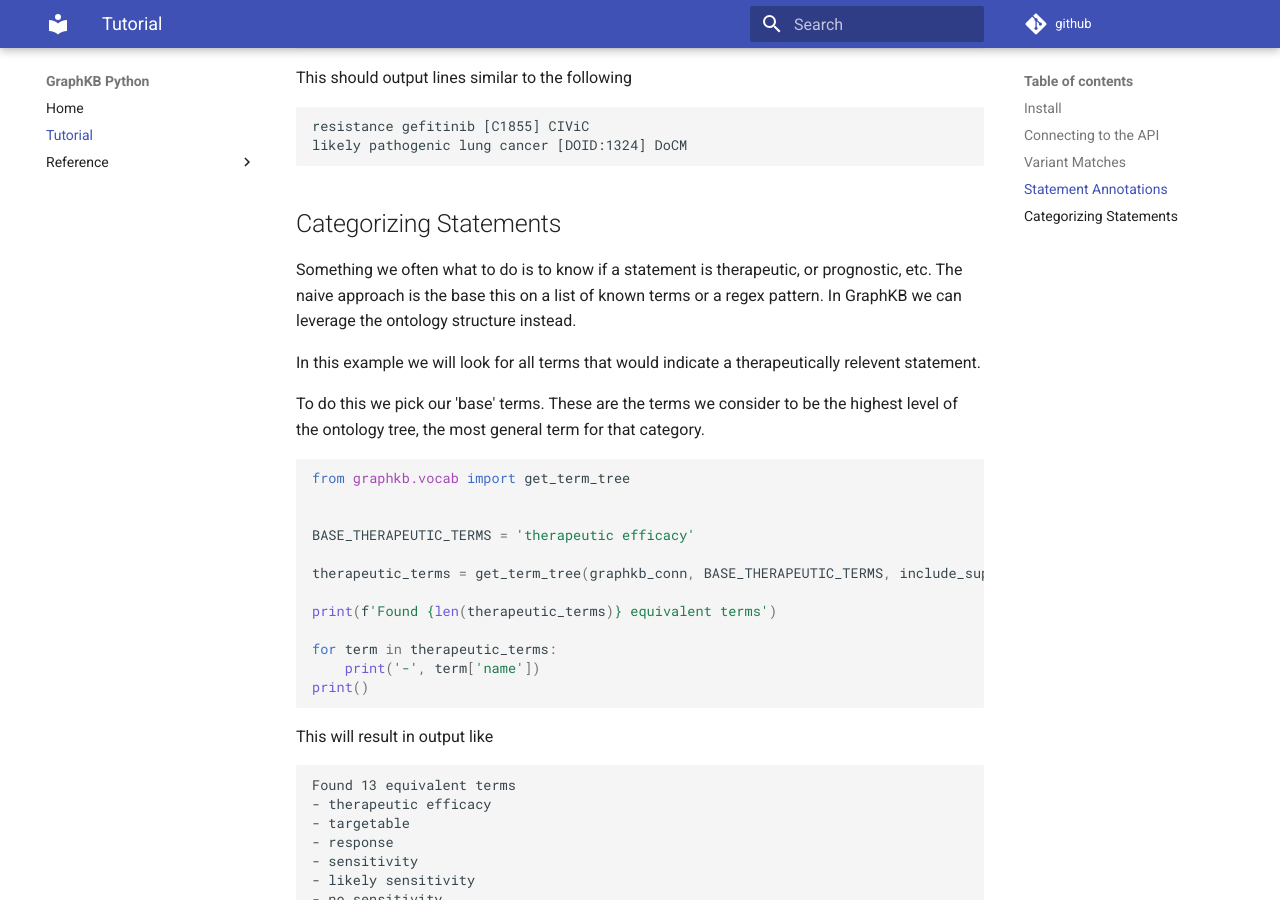
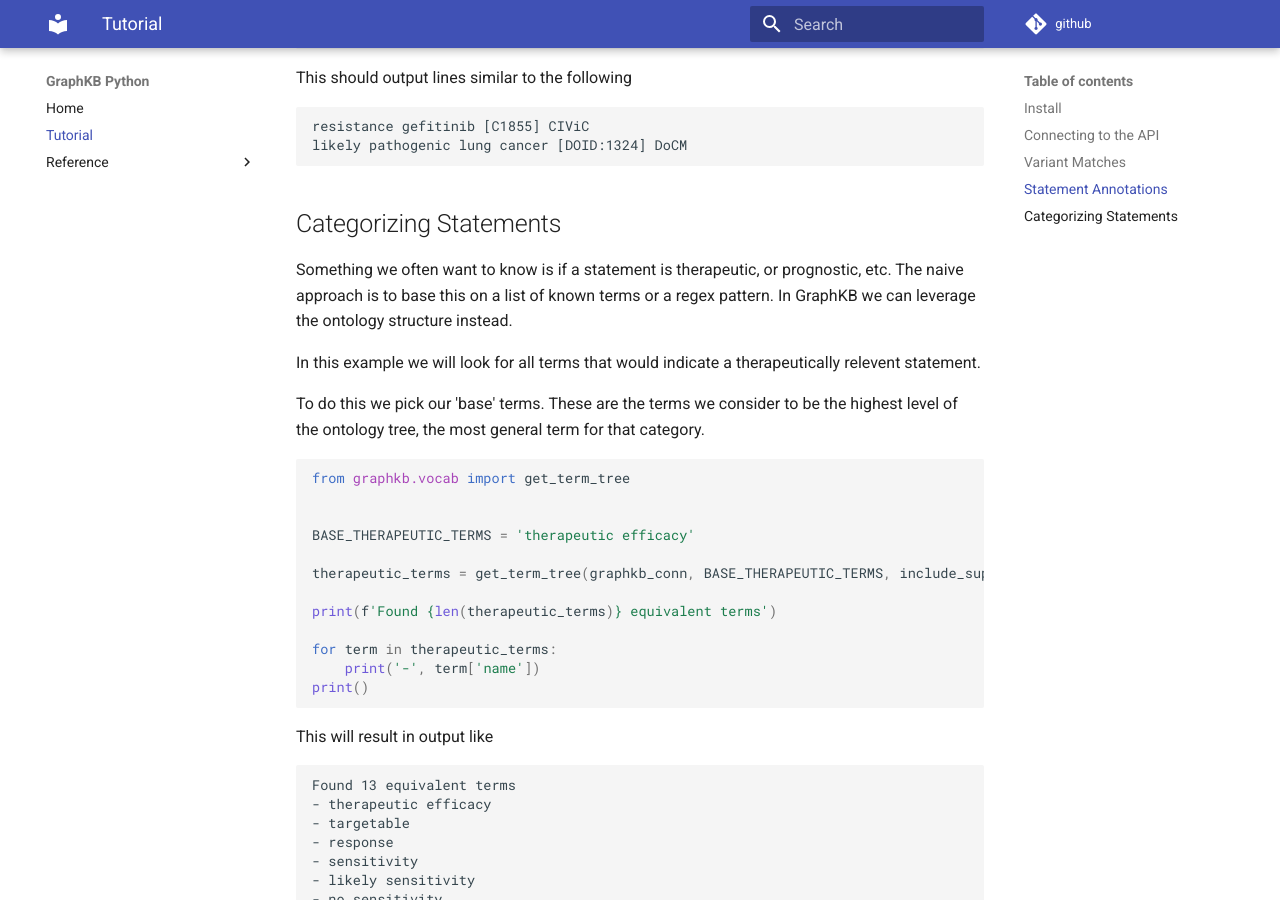
Before and after one commit to bcgsc/pori_graphkb_python, an MkDocs documentation site: the page built from docs/tutorial.md, in a window 1280 px wide and 900 px high, scrolled down 2039 px. Built offline with MkDocs 1.6.1 and Material for MkDocs 9.7.7, drawn with Linux system fonts in a browser that asks for light colours; comment, search, counter and statistics services are not loaded.

Commit message:
Fix typos

```diff
--- a/docs/tutorial.md
+++ b/docs/tutorial.md
@@ -105,8 +105,8 @@ likely pathogenic lung cancer [DOID:1324] DoCM
 
 ## Categorizing Statements
 
-Something we often what to do is to know if a statement is therapeutic, or prognostic, etc. The
-naive approach is the base this on a list of known terms or a regex pattern. In GraphKB we can
+Something we often want to know is if a statement is therapeutic, or prognostic, etc. The
+naive approach is to base this on a list of known terms or a regex pattern. In GraphKB we can
 leverage the ontology structure instead.
 
 In this example we will look for all terms that would indicate a therapeutically relevent statement.
```
